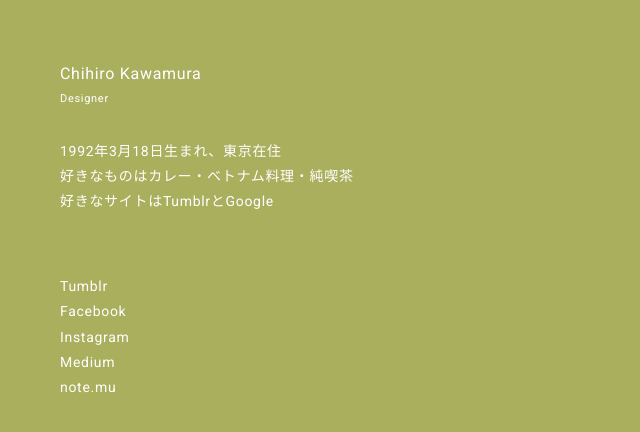
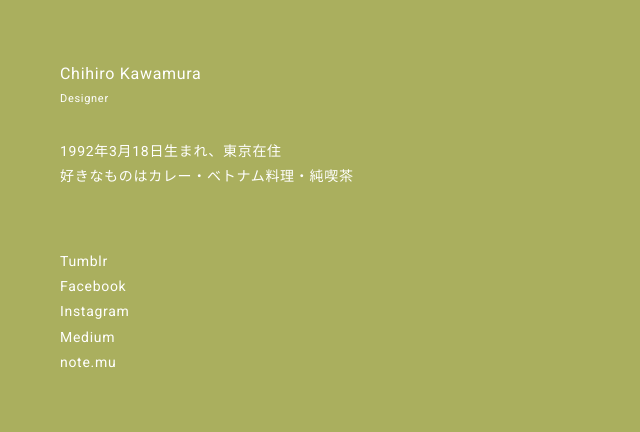
Before and after one commit to choke000/choke000, a plain HTML site: page index.html in a window 1280 px wide. Shown: the whole page, without its empty margins (0-640 px from the left). Drawn offline with nearby package versions, Linux system fonts and the light colour scheme.

```diff
--- a/index.html
+++ b/index.html
@@ -31,8 +31,7 @@
 		<div class="profile">
 			<p>
 				1992年3月18日生まれ、東京在住<br>
-				好きなものはカレー・ベトナム料理・純喫茶<br>
-				好きなサイトはTumblrとGoogle
+				好きなものはカレー・ベトナム料理・純喫茶
 <!--
 				1992･3･18<br>
 				Live in Tokyo<br>
```
